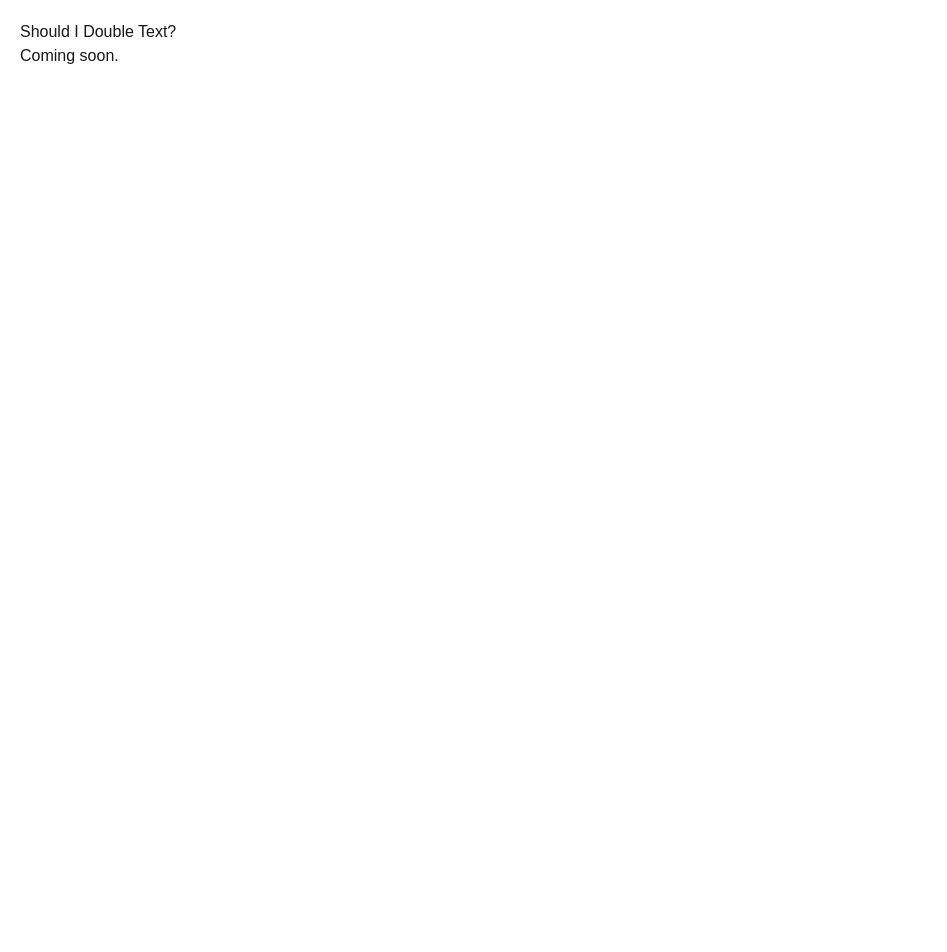
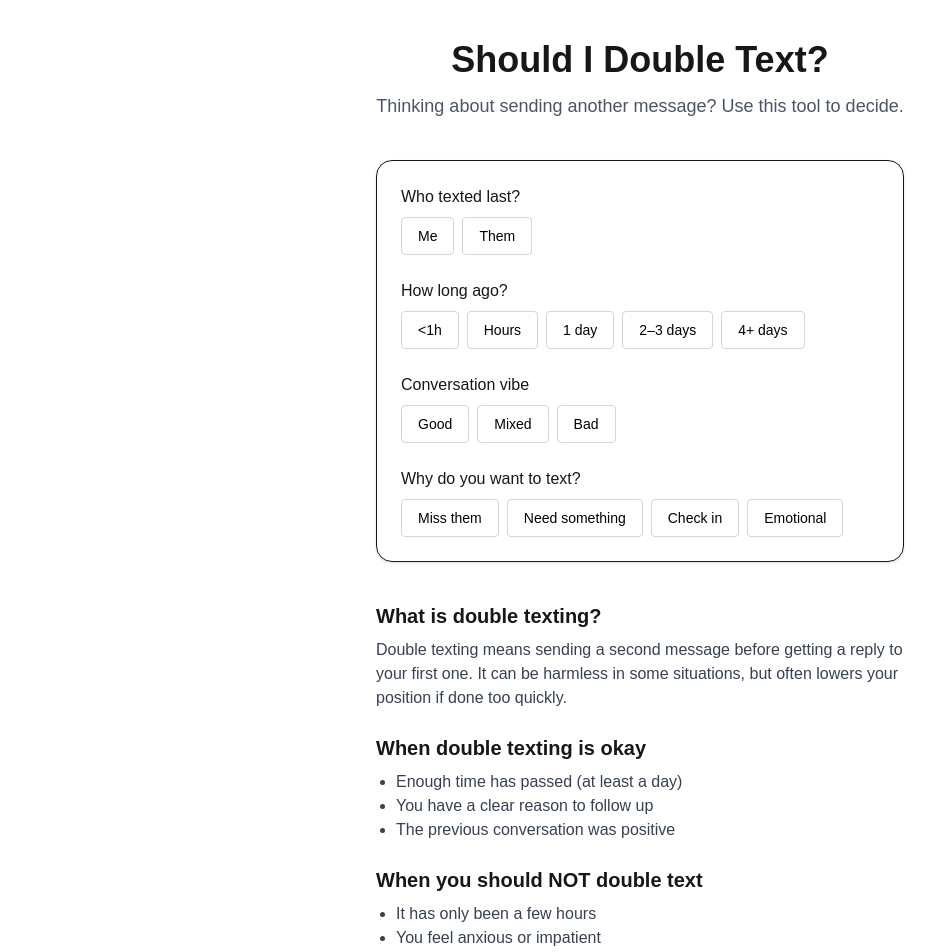
Before and after one commit to bosmeel/shouldido, a Next.js app: page /double-text in a window 1280 px wide. Shown: the top 952 px of the page, without its empty margins (0-947 px from the left). Before the commit the page ends 800 px from the top, so only its background shows below. Built offline with nearby package versions, Linux system fonts and the light colour scheme.

Commit message:
add strong double text page

```diff
--- a/app/double-text/page.tsx
+++ b/app/double-text/page.tsx
@@ -1,8 +1,62 @@
+import DecisionTool from "../components/DecisionTool";
+
 export default function Page() {
   return (
-    <main style={{ padding: 20 }}>
-      <h1>Should I Double Text?</h1>
-      <p>Coming soon.</p>
+    <main className="max-w-xl mx-auto px-6 py-10 space-y-10">
+
+      <header className="text-center space-y-3">
+        <h1 className="text-4xl font-semibold">
+          Should I Double Text?
+        </h1>
+
+        <p className="text-gray-600 text-lg">
+          Thinking about sending another message? Use this tool to decide.
+        </p>
+      </header>
+
+      <section className="border rounded-2xl p-6 shadow-sm">
+        <DecisionTool />
+      </section>
+
+      <section className="space-y-6">
+
+        <div>
+          <h2 className="text-xl font-semibold mb-2">
+            What is double texting?
+          </h2>
+
+          <p className="text-gray-700">
+            Double texting means sending a second message before getting a reply to your first one. It can be harmless in some situations, but often lowers your position if done too quickly.
+          </p>
+        </div>
+
+        <div>
+          <h2 className="text-xl font-semibold mb-2">
+            When double texting is okay
+          </h2>
+
+          <ul className="list-disc ml-5 text-gray-700">
+            <li>Enough time has passed (at least a day)</li>
+            <li>You have a clear reason to follow up</li>
+            <li>The previous conversation was positive</li>
+          </ul>
+        </div>
+
+        <div>
+          <h2 className="text-xl font-semibold mb-2">
+            When you should NOT double text
+          </h2>
+
+          <ul className="list-disc ml-5 text-gray-700">
+            <li>It has only been a few hours</li>
+            <li>You feel anxious or impatient</li>
+            <li>The other person is pulling away</li>
+            <li>You already sent multiple messages</li>
+          </ul>
+        </div>
+
+      </section>
+
     </main>
   );
 }
```
